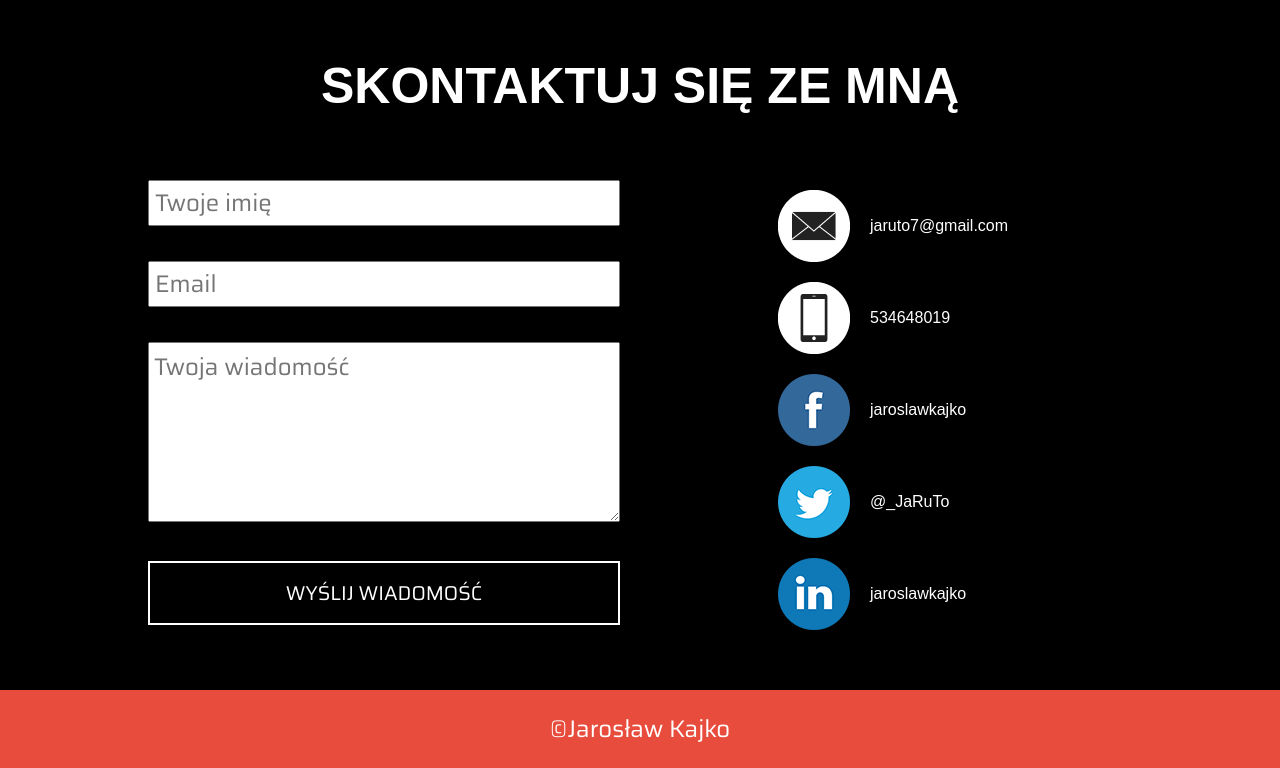
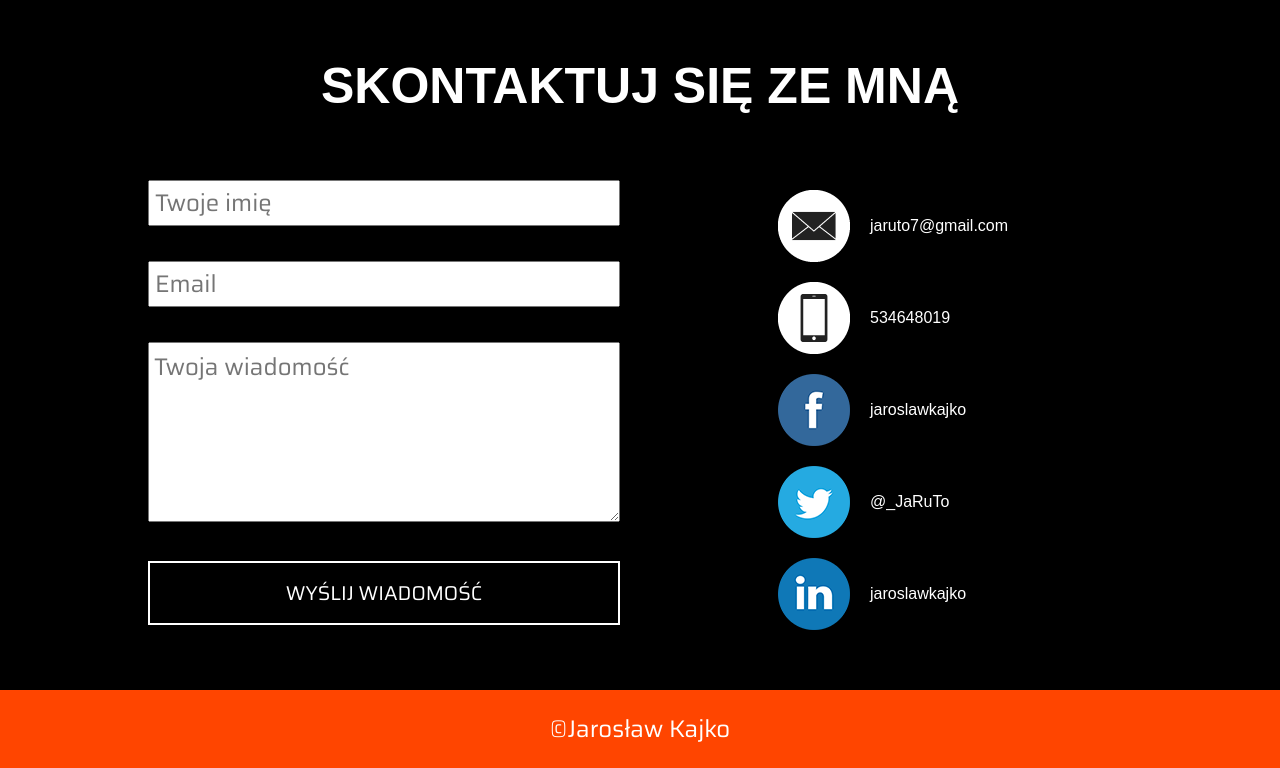
Before and after one commit to jaruto7/my-portfolio, a website: page index.html in a window 1280 px wide. Shown: the part 3628-4396 px from the top of the page. Drawn offline with Linux system fonts and the light colour scheme; a web font is replaced by a local one.

Commit message:
Change colour for footer

```diff
--- a/sass/_footer.scss
+++ b/sass/_footer.scss
@@ -1,5 +1,5 @@
 footer {
- background-color: #e74c3c;
+ background-color: orangered;
  color: #fff;
  font-family: 'Saira', sans-serif;
  text-align: center;
```
Also changed, not shown: css/style.css.
